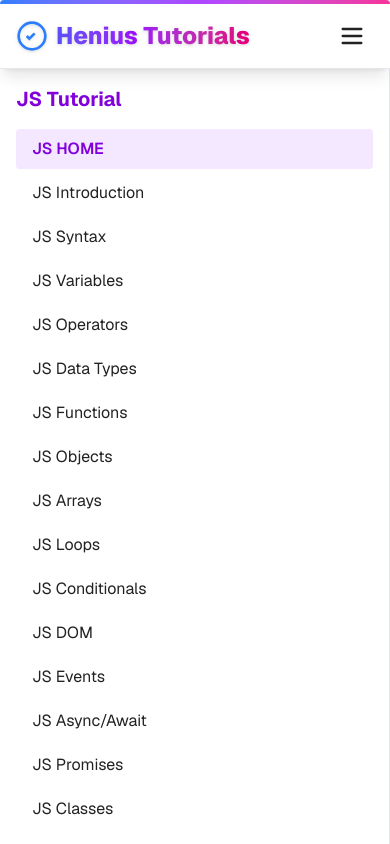
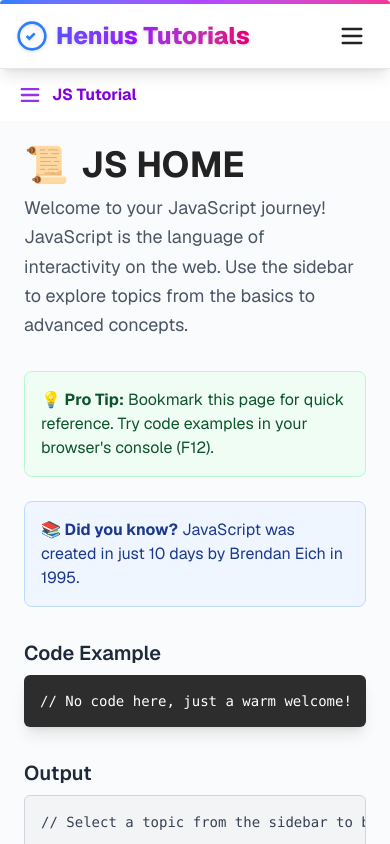
Before and after one commit to hendricku/heniustutorial, a Next.js app: page /jssection in a window 390 px wide. Shown: the top 844 px of the page. Built offline with nearby package versions, Linux system fonts and the light colour scheme.

Commit message:
fixed burger menu

```diff
--- a/src/app/jssection/Sidebar.tsx
+++ b/src/app/jssection/Sidebar.tsx
@@ -1,3 +1,5 @@
+import { useState } from "react";
+
 type SidebarProps = {
   topics: { id: string; title: string }[];
   selectedTopicId: string;
@@ -5,8 +7,12 @@ type SidebarProps = {
 };
 
 export default function Sidebar({ topics, selectedTopicId, onSelect }: SidebarProps) {
+  const [open, setOpen] = useState(false);
+
   return (
-    <aside className="w-full md:w-64 bg-white border-r border-gray-200 p-4">
+    <>
+      {/* Desktop Sidebar */}
+      <aside className="hidden md:block w-64 bg-white border-r border-gray-200 p-4">
         <h2 className="font-bold text-xl mb-4 text-purple-700">JS Tutorial</h2>
         <ul className="space-y-1">
           {topics.map((topic) => (
@@ -25,5 +31,46 @@ export default function Sidebar({ topics, selectedTopicId, onSelect }: SidebarPr
           ))}
         </ul>
       </aside>
+
+      {/* Mobile Burger Menu */}
+      <div className="md:hidden">
+        <button
+          className="flex items-center gap-2 px-4 py-3 text-purple-700 font-bold focus:outline-none"
+          onClick={() => setOpen(!open)}
+          aria-label="Open JS Sidebar"
+        >
+          {/* Burger Icon */}
+          <svg width="28" height="28" fill="none" viewBox="0 0 24 24">
+            <rect x="4" y="6" width="16" height="2" rx="1" fill="#9333ea" />
+            <rect x="4" y="11" width="16" height="2" rx="1" fill="#9333ea" />
+            <rect x="4" y="16" width="16" height="2" rx="1" fill="#9333ea" />
+          </svg>
+          <span>JS Tutorial</span>
+        </button>
+        {open && (
+          <div className="absolute z-40 left-0 right-0 bg-white border-b border-gray-200 shadow animate-fade-in-down">
+            <ul className="space-y-1 p-4">
+              {topics.map((topic) => (
+                <li key={topic.id}>
+                  <button
+                    className={`w-full text-left px-4 py-2 rounded ${
+                      selectedTopicId === topic.id
+                        ? "bg-purple-100 text-purple-700 font-semibold"
+                        : "hover:bg-gray-100"
+                    }`}
+                    onClick={() => {
+                      onSelect(topic.id);
+                      setOpen(false);
+                    }}
+                  >
+                    {topic.title}
+                  </button>
+                </li>
+              ))}
+            </ul>
+          </div>
+        )}
+      </div>
+    </>
   );
 }
```
Lines whose indentation alone changed are shown as unchanged.
